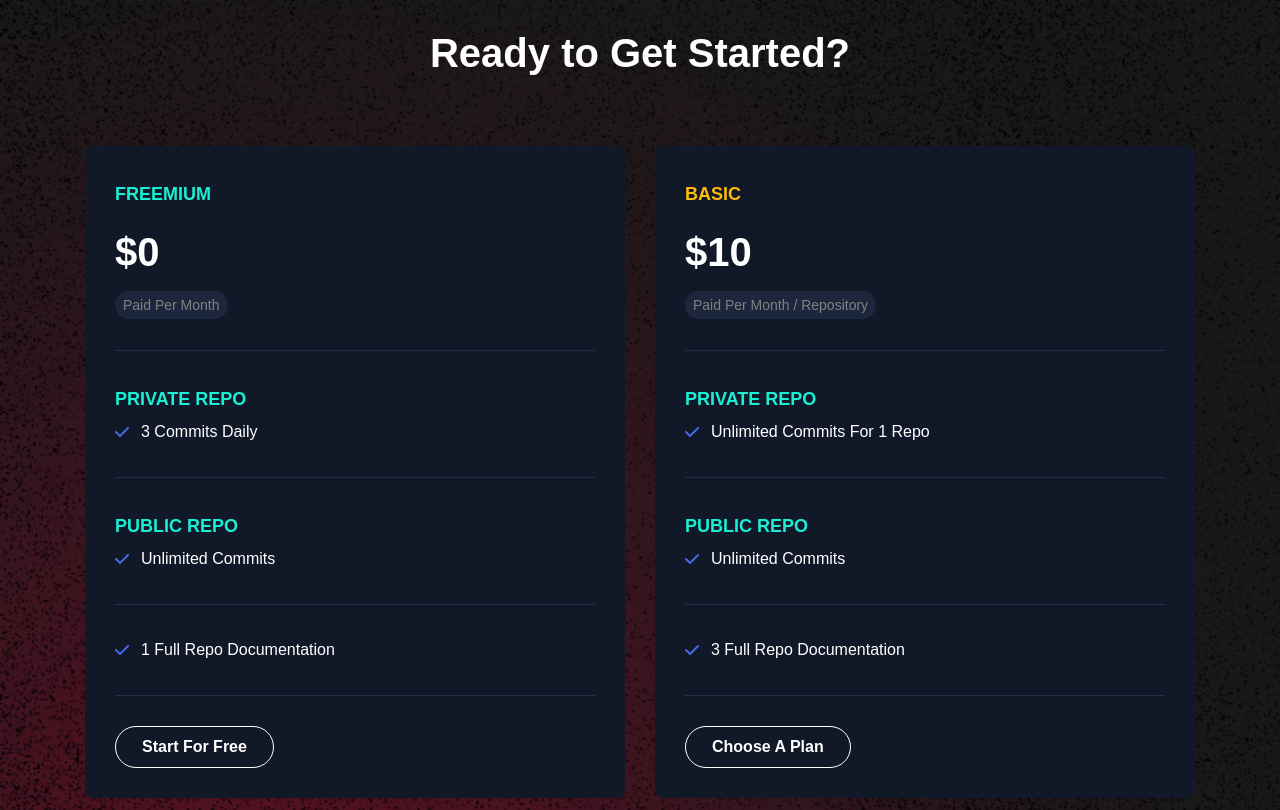
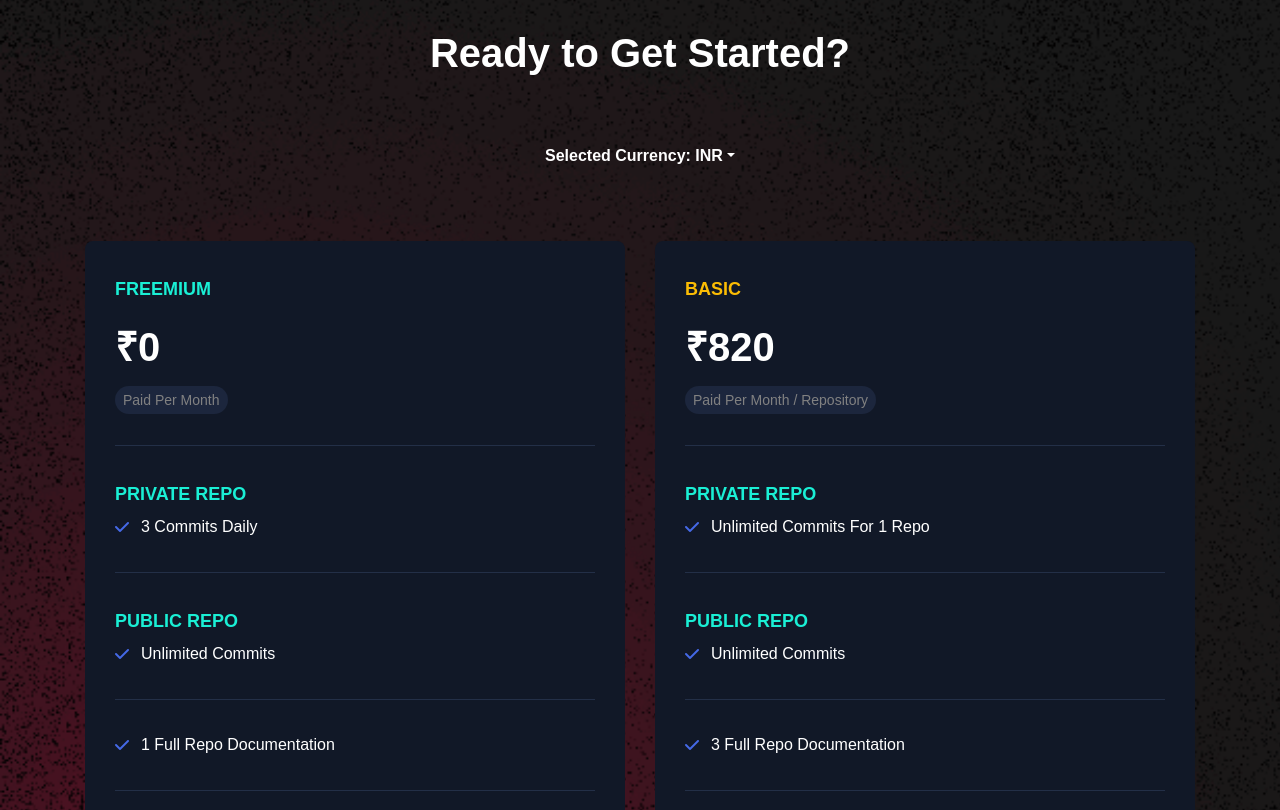
Before and after one commit to SingularityX-ai/penify-landing-page, a Next.js app: page / in a window 1280 px wide. Shown: the part 2550-3360 px from the top of the page. Built offline with nearby package versions, Linux system fonts and the light colour scheme.

Commit message:
added currency information

```diff
--- a/src/components/container/pricing/PricingOne.tsx
+++ b/src/components/container/pricing/PricingOne.tsx
@@ -1,7 +1,37 @@
-import React, { forwardRef } from "react";
+import React, { useState, forwardRef, useEffect } from "react";
 import Link from "next/link";
+import { axiosInstance } from "@/config/axiosConfig";
+
+let exchangeRateUSDToINR = 82; // Example static exchange rate
 
 const PricingOne = forwardRef<HTMLDivElement>(function (_, ref) {
+  const [currency, setCurrency] = useState("INR"); // Default currency
+  const [showDropdown, setShowDropdown] = useState(false);
+  const toggleDropdown = () => setShowDropdown(!showDropdown);
+
+  const showCurrencySymbol = () => {
+    return currency === "USD" ? "$" : "₹";
+  };
+
+  const convertPrices = (priceInUSD: number) => {
+    const value = currency === "USD"
+      ? priceInUSD
+      : priceInUSD * exchangeRateUSDToINR;
+      return value.toFixed(0);
+  };
+
+  useEffect(() => {
+      axiosInstance
+        .get("/v1/analytics/conversionRates")
+        .then(({ data }) =>
+        exchangeRateUSDToINR = data
+        ).catch((error) => {
+          console.error("Error fetching conversion rates", error);
+          exchangeRateUSDToINR = 82; // Example static exchange rate
+        });
+
+  }, []);
+
   return (
     <section className="section pricing-two bg-img" ref={ref}>
       <div className="container">
@@ -16,6 +46,54 @@ const PricingOne = forwardRef<HTMLDivElement>(function (_, ref) {
             </div>
           </div>
         </div>
+        <div className="row justify-content-center">
+          <div className="col-12 col-xl-6">
+            <div
+              className="section__header"
+              data-aos="fade-up"
+              data-aos-duration="400"
+            >
+              <div className="dropdown">
+                <button
+                  className="btn btn-secondary dropdown-toggle"
+                  type="button"
+                  onClick={toggleDropdown}
+                >
+                  Selected Currency: {currency}
+                </button>
+                {showDropdown && (
+                  <ul
+                    className="dropdown-menu show"
+                    style={{ display: "inline-block" }}
+                  >
+                    <li>
+                      <a
+                        className="dropdown-item"
+                        onClick={() => {
+                          setCurrency("USD");
+                          setShowDropdown(false);
+                        }}
+                      >
+                        USD
+                      </a>
+                    </li>
+                    <li>
+                      <a
+                        className="dropdown-item"
+                        onClick={() => {
+                          setCurrency("INR");
+                          setShowDropdown(false);
+                        }}
+                      >
+                        INR
+                      </a>
+                    </li>
+                  </ul>
+                )}
+              </div>
+            </div>
+          </div>
+        </div>
         <div className="row items-gap">
           <div className="col-12 col-md-6 col-lg-6 col-xxl-3">
             <div
@@ -26,7 +104,7 @@ const PricingOne = forwardRef<HTMLDivElement>(function (_, ref) {
               <h5 className="h5">Freemium</h5>
               <div className="meta">
                 <div className="content">
-                  <h2 className="h2 title">$0</h2>
+                  <h2 className="h2 title">{showCurrencySymbol()}{convertPrices(0)}</h2>
                   <p>paid per month</p>
                 </div>
               </div>
@@ -51,7 +129,11 @@ const PricingOne = forwardRef<HTMLDivElement>(function (_, ref) {
                 </li>
               </ul>
               <hr />
-              <Link href="https://dashboard.snorkell.ai/profile/payments" target="_blank" className="btn btn--septenary">
+              <Link
+                href="https://dashboard.snorkell.ai/profile/payments"
+                target="_blank"
+                className="btn btn--septenary"
+              >
                 Start for free
               </Link>
             </div>
@@ -66,7 +148,7 @@ const PricingOne = forwardRef<HTMLDivElement>(function (_, ref) {
               <h5 className="h5 yel">Basic</h5>
               <div className="meta">
                 <div className="content">
-                  <h2 className="h2 title">$10</h2>
+                  <h2 className="h2 title">{showCurrencySymbol()}{convertPrices(10)}</h2>
                   <p>paid per month / repository</p>
                 </div>
               </div>
@@ -74,7 +156,8 @@ const PricingOne = forwardRef<HTMLDivElement>(function (_, ref) {
               <h5 className="h5 title">Private Repo</h5>
               <ul>
                 <li>
-                  <i className="fa-solid fa-check"></i>Unlimited Commits for 1 Repo
+                  <i className="fa-solid fa-check"></i>Unlimited Commits for 1
+                  Repo
                 </li>
                 {/* <li>
                   <i className="fa-solid fa-check"></i>1 Full Repo
@@ -94,7 +177,11 @@ const PricingOne = forwardRef<HTMLDivElement>(function (_, ref) {
                 </li>
               </ul>
               <hr />
-              <Link href="https://dashboard.snorkell.ai/profile/payments" target="_blank" className="btn btn--septenary">
+              <Link
+                href="https://dashboard.snorkell.ai/profile/payments"
+                target="_blank"
+                className="btn btn--septenary"
+              >
                 choose a plan
               </Link>
             </div>
@@ -109,7 +196,7 @@ const PricingOne = forwardRef<HTMLDivElement>(function (_, ref) {
               <h5 className="h5 pri">Pro</h5>
               <div className="meta">
                 <div className="content">
-                  <h2 className="h2 title">$45</h2>
+                  <h2 className="h2 title">{showCurrencySymbol()}{convertPrices(45)}</h2>
                   <p>paid per month / Repository</p>
                 </div>
               </div>
@@ -117,7 +204,8 @@ const PricingOne = forwardRef<HTMLDivElement>(function (_, ref) {
               <h5 className="h5 title">Private Repo</h5>
               <ul>
                 <li>
-                  <i className="fa-solid fa-check"></i>Unlimited Commits for 5 Repo
+                  <i className="fa-solid fa-check"></i>Unlimited Commits for 5
+                  Repo
                 </li>
                 {/* <li>
                   <i className="fa-solid fa-check"></i>1 Full Repo
@@ -133,11 +221,16 @@ const PricingOne = forwardRef<HTMLDivElement>(function (_, ref) {
               <hr />
               <ul>
                 <li>
-                  <i className="fa-solid fa-check"></i>18 Full Repo Documentation
+                  <i className="fa-solid fa-check"></i>18 Full Repo
+                  Documentation
                 </li>
               </ul>
               <hr />
-              <Link href="https://dashboard.snorkell.ai/profile/payments" target="_blank" className="btn btn--septenary">
+              <Link
+                href="https://dashboard.snorkell.ai/profile/payments"
+                target="_blank"
+                className="btn btn--septenary"
+              >
                 choose a plan
               </Link>
             </div>
@@ -179,7 +272,11 @@ const PricingOne = forwardRef<HTMLDivElement>(function (_, ref) {
                 <li></li>
               </ul>
               <hr />
-              <Link href="https://dashboard.snorkell.ai/profile/payments" target="_blank" className="btn btn--septenary">
+              <Link
+                href="https://dashboard.snorkell.ai/profile/payments"
+                target="_blank"
+                className="btn btn--septenary"
+              >
                 choose a plan
               </Link>
             </div>
```
